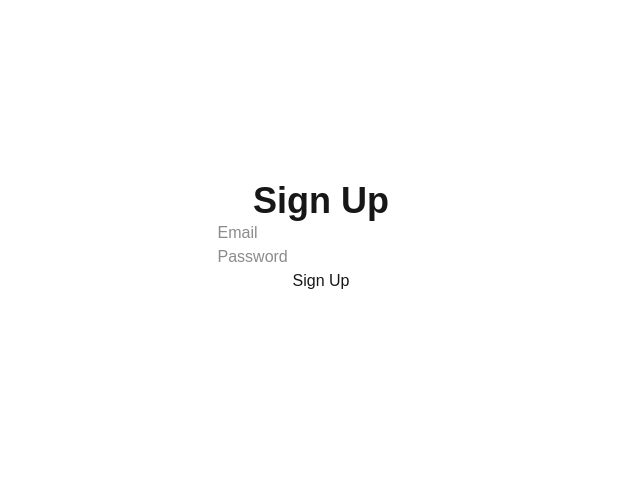
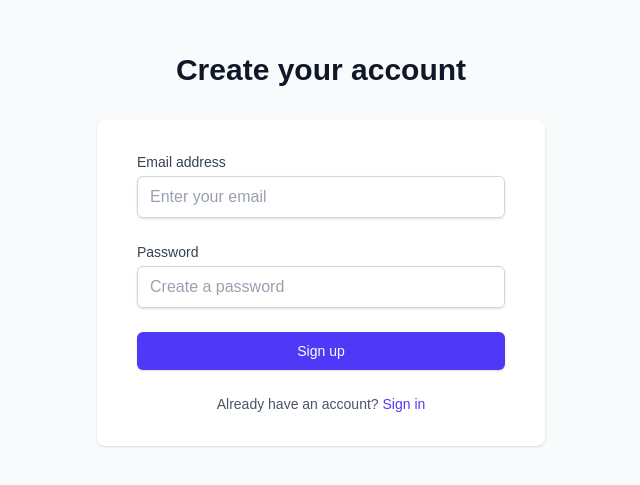
Before and after one commit to Aady7/mymirrowebsite, a Next.js app: page /sign-up in a window 1280 px wide. Shown: the part 163-648 px from the top of the page, without its empty margins (319-959 px from the left). Built offline with nearby package versions, Linux system fonts and the light colour scheme.

Commit message:
Refactor sign-in and sign-up pages with improved UI and error handling; add navigation links for account management

```diff
--- a/app/(auth)/sign-in/page.tsx
+++ b/app/(auth)/sign-in/page.tsx
@@ -1,8 +1,8 @@
 'use client'
 import React, { useState } from 'react'
 import supabase from '@/lib/supabaseClient'
-
 import { redirect } from 'next/navigation'
+import Link from 'next/link'
 
 const SignIn = () => {
     const [email, setEmail] = useState('')
@@ -22,18 +22,87 @@
         }
     }
 
+    return (
+        <div className="min-h-screen bg-gray-50 flex flex-col justify-center py-12 sm:px-6 lg:px-8">
+            <div className="sm:mx-auto sm:w-full sm:max-w-md">
+                <h2 className="mt-6 text-center text-3xl font-extrabold text-gray-900">
+                    Sign in to your account
+                </h2>
+            </div>
 
-  return (
-    <div className='flex flex-col items-center justify-center h-screen'>
-        <h1 className='text-4xl font-bold'>Sign In</h1>
-        <input type="email" placeholder='Email' value={email} onChange={(e) => setEmail(e.target.value)} />
-        <input type="password" placeholder='Password' value={password} onChange={(e) => setPassword(e.target.value)} />
-        <button onClick={handleSignIn}>Sign In</button>
-        {error && <p>{error}</p>}
-    </div>
+            <div className="mt-8 sm:mx-auto sm:w-full sm:max-w-md">
+                <div className="bg-white py-8 px-4 shadow sm:rounded-lg sm:px-10">
+                    <div className="space-y-6">
+                        <div>
+                            <label htmlFor="email" className="block text-sm font-medium text-gray-700">
+                                Email address
+                            </label>
+                            <div className="mt-1">
+                                <input
+                                    id="email"
+                                    name="email"
+                                    type="email"
+                                    autoComplete="email"
+                                    required
+                                    value={email}
+                                    onChange={(e) => setEmail(e.target.value)}
+                                    className="appearance-none block w-full px-3 py-2 border border-gray-300 rounded-md shadow-sm placeholder-gray-400 focus:outline-none focus:ring-indigo-500 focus:border-indigo-500"
+                                    placeholder="Enter your email"
+                                />
+                            </div>
+                        </div>
 
+                        <div>
+                            <label htmlFor="password" className="block text-sm font-medium text-gray-700">
+                                Password
+                            </label>
+                            <div className="mt-1">
+                                <input
+                                    id="password"
+                                    name="password"
+                                    type="password"
+                                    autoComplete="current-password"
+                                    required
+                                    value={password}
+                                    onChange={(e) => setPassword(e.target.value)}
+                                    className="appearance-none block w-full px-3 py-2 border border-gray-300 rounded-md shadow-sm placeholder-gray-400 focus:outline-none focus:ring-indigo-500 focus:border-indigo-500"
+                                    placeholder="Enter your password"
+                                />
+                            </div>
+                        </div>
 
-  )
+                        {error && (
+                            <div className="rounded-md bg-red-50 p-4">
+                                <div className="flex">
+                                    <div className="text-sm text-red-700">
+                                        {error}
+                                    </div>
+                                </div>
+                            </div>
+                        )}
+
+                        <div>
+                            <button
+                                onClick={handleSignIn}
+                                className="w-full flex justify-center py-2 px-4 border border-transparent rounded-md shadow-sm text-sm font-medium text-white bg-indigo-600 hover:bg-indigo-700 focus:outline-none focus:ring-2 focus:ring-offset-2 focus:ring-indigo-500"
+                            >
+                                Sign in
+                            </button>
+                        </div>
+
+                        <div className="text-sm text-center">
+                            <p className="text-gray-600">
+                                Don't have an account?{' '}
+                                <Link href="/sign-up" className="font-medium text-indigo-600 hover:text-indigo-500">
+                                    Sign up
+                                </Link>
+                            </p>
+                        </div>
+                    </div>
+                </div>
+            </div>
+        </div>
+    )
 }
 
 export default SignIn
--- a/app/(auth)/sign-up/page.tsx
+++ b/app/(auth)/sign-up/page.tsx
@@ -3,14 +3,15 @@
 import supabase from '@/lib/supabaseClient'
 import { redirect } from 'next/navigation'
 import { useState } from 'react'
+import Link from 'next/link'
 
 const SignUp = () => {
     const [email, setEmail] = useState('')
     const [password, setPassword] = useState('')
     const [error, setError] = useState('')
 
-    const handleSignUp= async()=>{
-        const {data, error}= await supabase.auth.signUp({
+    const handleSignUp = async () => {
+        const {data, error} = await supabase.auth.signUp({
             email,
             password
         })
@@ -22,16 +23,87 @@
         }
     }
 
+    return (
+        <div className="min-h-screen bg-gray-50 flex flex-col justify-center py-12 sm:px-6 lg:px-8">
+            <div className="sm:mx-auto sm:w-full sm:max-w-md">
+                <h2 className="mt-6 text-center text-3xl font-extrabold text-gray-900">
+                    Create your account
+                </h2>
+            </div>
 
-  return (
-    <div className='flex flex-col items-center justify-center h-screen'>
-        <h1 className='text-4xl font-bold'>Sign Up</h1>
-        <input type="email" placeholder='Email' value={email} onChange={(e) => setEmail(e.target.value)} />
-        <input type="password" placeholder='Password' value={password} onChange={(e) => setPassword(e.target.value)} />
-        <button onClick={handleSignUp}>Sign Up</button>
-        {error && <p>{error}</p>}
-    </div>
-  )
+            <div className="mt-8 sm:mx-auto sm:w-full sm:max-w-md">
+                <div className="bg-white py-8 px-4 shadow sm:rounded-lg sm:px-10">
+                    <div className="space-y-6">
+                        <div>
+                            <label htmlFor="email" className="block text-sm font-medium text-gray-700">
+                                Email address
+                            </label>
+                            <div className="mt-1">
+                                <input
+                                    id="email"
+                                    name="email"
+                                    type="email"
+                                    autoComplete="email"
+                                    required
+                                    value={email}
+                                    onChange={(e) => setEmail(e.target.value)}
+                                    className="appearance-none block w-full px-3 py-2 border border-gray-300 rounded-md shadow-sm placeholder-gray-400 focus:outline-none focus:ring-indigo-500 focus:border-indigo-500"
+                                    placeholder="Enter your email"
+                                />
+                            </div>
+                        </div>
+
+                        <div>
+                            <label htmlFor="password" className="block text-sm font-medium text-gray-700">
+                                Password
+                            </label>
+                            <div className="mt-1">
+                                <input
+                                    id="password"
+                                    name="password"
+                                    type="password"
+                                    autoComplete="new-password"
+                                    required
+                                    value={password}
+                                    onChange={(e) => setPassword(e.target.value)}
+                                    className="appearance-none block w-full px-3 py-2 border border-gray-300 rounded-md shadow-sm placeholder-gray-400 focus:outline-none focus:ring-indigo-500 focus:border-indigo-500"
+                                    placeholder="Create a password"
+                                />
+                            </div>
+                        </div>
+
+                        {error && (
+                            <div className="rounded-md bg-red-50 p-4">
+                                <div className="flex">
+                                    <div className="text-sm text-red-700">
+                                        {error}
+                                    </div>
+                                </div>
+                            </div>
+                        )}
+
+                        <div>
+                            <button
+                                onClick={handleSignUp}
+                                className="w-full flex justify-center py-2 px-4 border border-transparent rounded-md shadow-sm text-sm font-medium text-white bg-indigo-600 hover:bg-indigo-700 focus:outline-none focus:ring-2 focus:ring-offset-2 focus:ring-indigo-500"
+                            >
+                                Sign up
+                            </button>
+                        </div>
+
+                        <div className="text-sm text-center">
+                            <p className="text-gray-600">
+                                Already have an account?{' '}
+                                <Link href="/sign-in" className="font-medium text-indigo-600 hover:text-indigo-500">
+                                    Sign in
+                                </Link>
+                            </p>
+                        </div>
+                    </div>
+                </div>
+            </div>
+        </div>
+    )
 }
 
 export default SignUp
```
